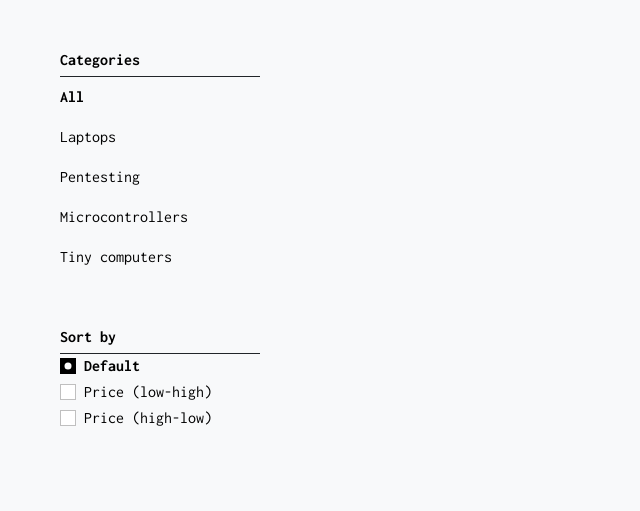
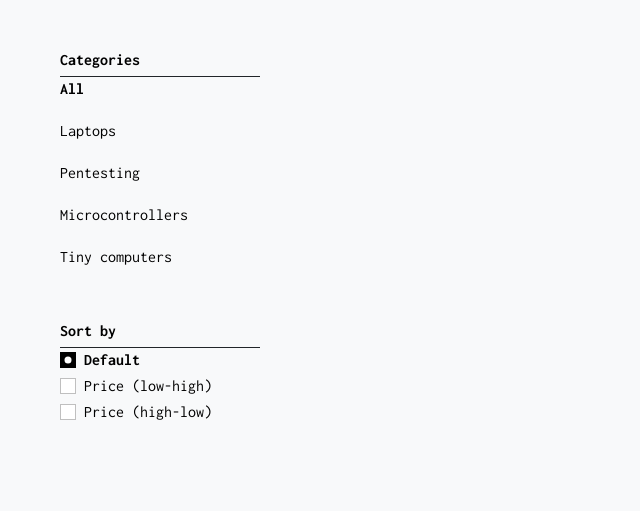
Before and after one commit to droussielle/dedsec-store-website, a PHP site: page /pages/product.php in a window 1280 px wide. Shown: the part 95-606 px from the top of the page, without its empty margins (0-640 px from the left). Run offline with PHP 8.4, Linux system fonts and the light colour scheme.

Commit message:
update product categories

```diff
--- a/pages/product.php
+++ b/pages/product.php
@@ -49,12 +49,33 @@
 
                     <!-- Content -->
                     <div>
-                        <ul class="p-0 m-0 list-group list-group-flush d-lg-flex collapse" id="categories-dropdown">
-                            <li class="list-group-item border-0 fb ps-0 bg-light"><a class="fb fw-bolder text-decoration-none" href="#">All</a></li>
+                        <ul class="p-0 m-0 list-group list-group-flush d-lg-flex collapse gap-3 mb-4" id="categories-dropdown">
+                            <!-- <li class="list-group-item border-0 fb ps-0 bg-light"><a class="fb fw-bolder text-decoration-none" href="#">All</a></li>
                             <li class="list-group-item border-0 fb ps-0 bg-light"><a class="fb text-decoration-none" href="">Laptops</a></li>
                             <li class="list-group-item border-0 fb ps-0 bg-light"><a class="fb text-decoration-none" href="">Pentesting</a></li>
                             <li class="list-group-item border-0 fb ps-0 bg-light"><a class="fb text-decoration-none" href="">Microcontrollers</a></li>
-                            <li class="list-group-item border-0 fb ps-0 bg-light"><a class="fb text-decoration-none" href="">Tiny computers</a></li>
+                            <li class="list-group-item border-0 fb ps-0 bg-light"><a class="fb text-decoration-none" href="">Tiny computers</a></li> -->
+
+                            <li class="form-check bg-light ps-0">
+                                <input class="form-check-input rounded-0 shadow-none d-none" type="radio" name="flexCheck-categories" id="all" checked>
+                                <label class="form-check-label fb" for="all">All</label>
+                            </li>
+                            <li class="form-check bg-light ps-0" >
+                                <input class="form-check-input rounded-0 shadow-none d-none" type="radio" name="flexCheck-categories" id="laptops">
+                                <label class="form-check-label fb" for="laptops">Laptops</label>
+                            </li>
+                            <li class="form-check bg-light ps-0" >
+                                <input class="form-check-input rounded-0 shadow-none d-none" type="radio" name="flexCheck-categories" id="pentesting">
+                                <label class="form-check-label fb" for="pentesting">Pentesting</label>
+                            </li>
+                            <li class="form-check bg-light ps-0" >
+                                <input class="form-check-input rounded-0 shadow-none d-none" type="radio" name="flexCheck-categories" id="microcontrollers">
+                                <label class="form-check-label fb" for="microcontrollers">Microcontrollers</label>
+                            </li>
+                            <li class="form-check bg-light ps-0" >
+                                <input class="form-check-input rounded-0 shadow-none d-none" type="radio" name="flexCheck-categories" id="tiny-computers">
+                                <label class="form-check-label fb" for="tiny-computers">Tiny computers</label>
+                            </li>
                         </ul>
                     </div>
                 </div>
```
